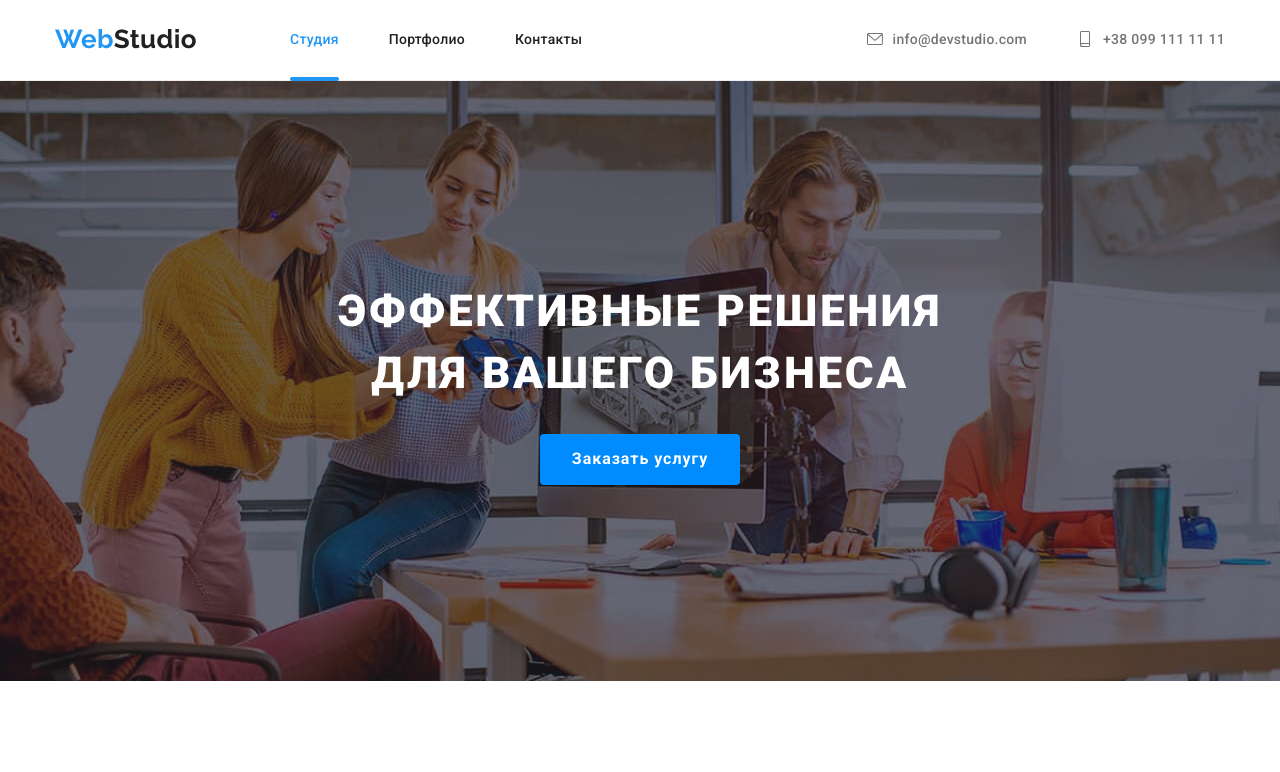
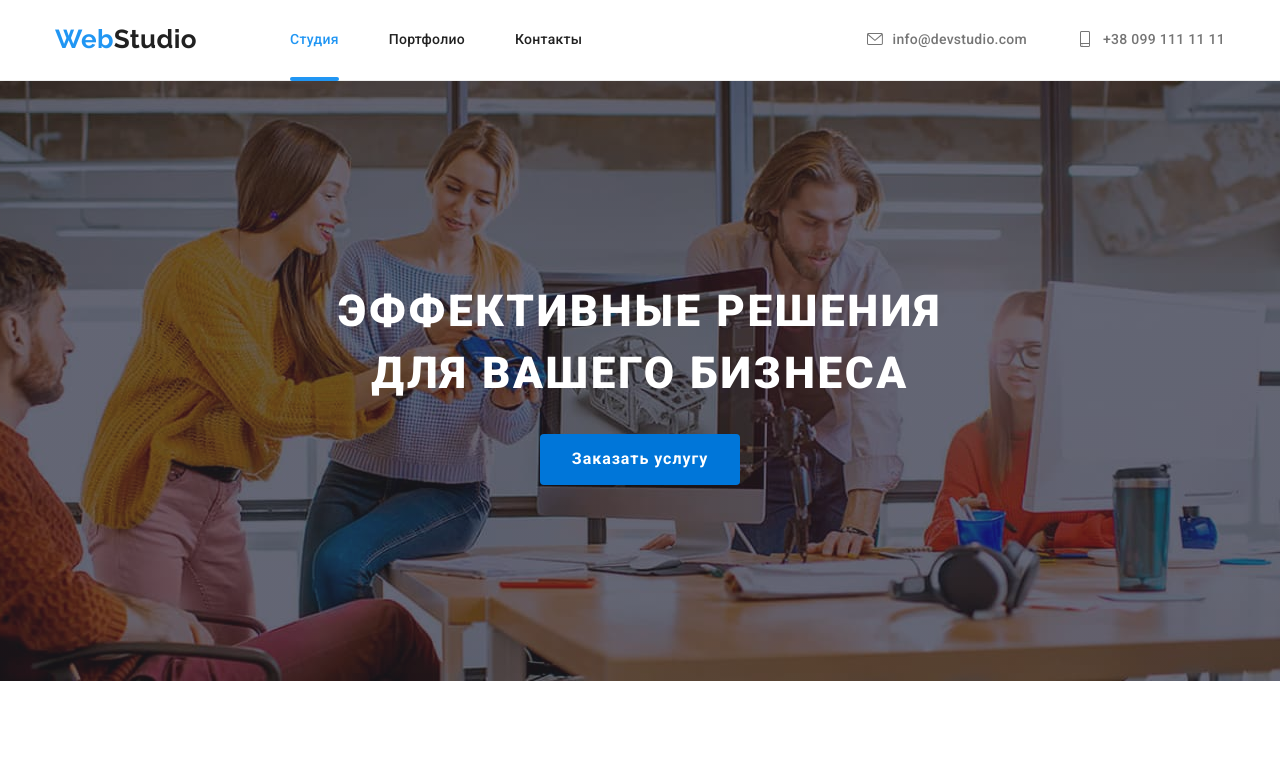
Before and after one commit to alex-shepel/goit-markup-hw-06, a plain HTML site: page index.html in a window 1280 px wide. In both pictures the pointer is over the button "Заказать услугу". Shown: the top 772 px of the page. Drawn offline with nearby package versions, Linux system fonts and the light colour scheme.

Commit message:
Edit accent focus color

```diff
--- a/css/common.css
+++ b/css/common.css
@@ -5,6 +5,7 @@
 	--grid-gap: 30px;
 
 	--accent-color: #2196f3;
+	--accent-focus-color: #0076d9;
 
 	--bg-white-color: #ffffff;
 	--bg-white-transparent-color: rgba(255, 255, 255, 0.1);
@@ -327,5 +328,5 @@ body {
 
 .btn-primary:hover,
 .btn-primary:focus {
-	background-color: #008cff;
+	background-color: var(--accent-focus-color);
 }
```
